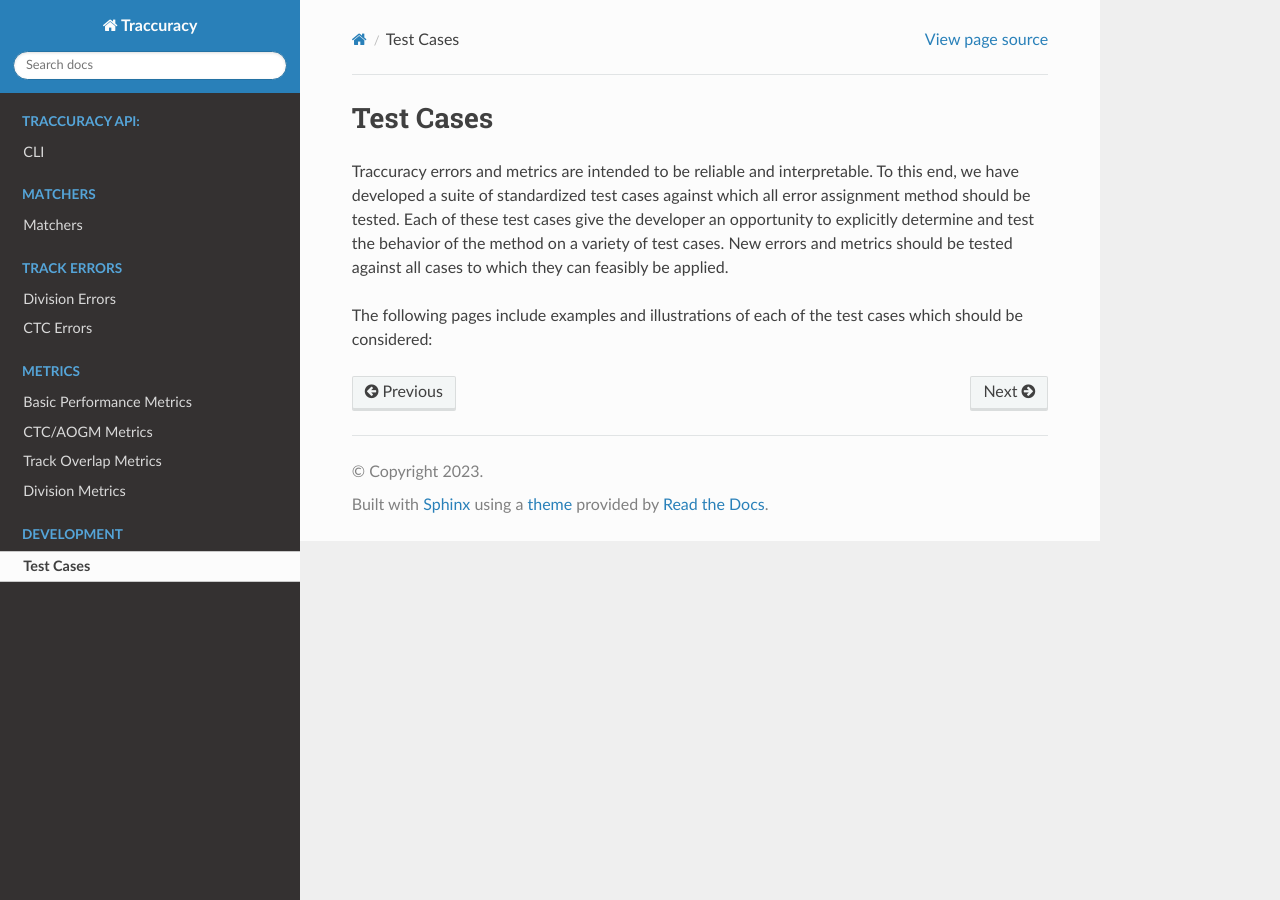
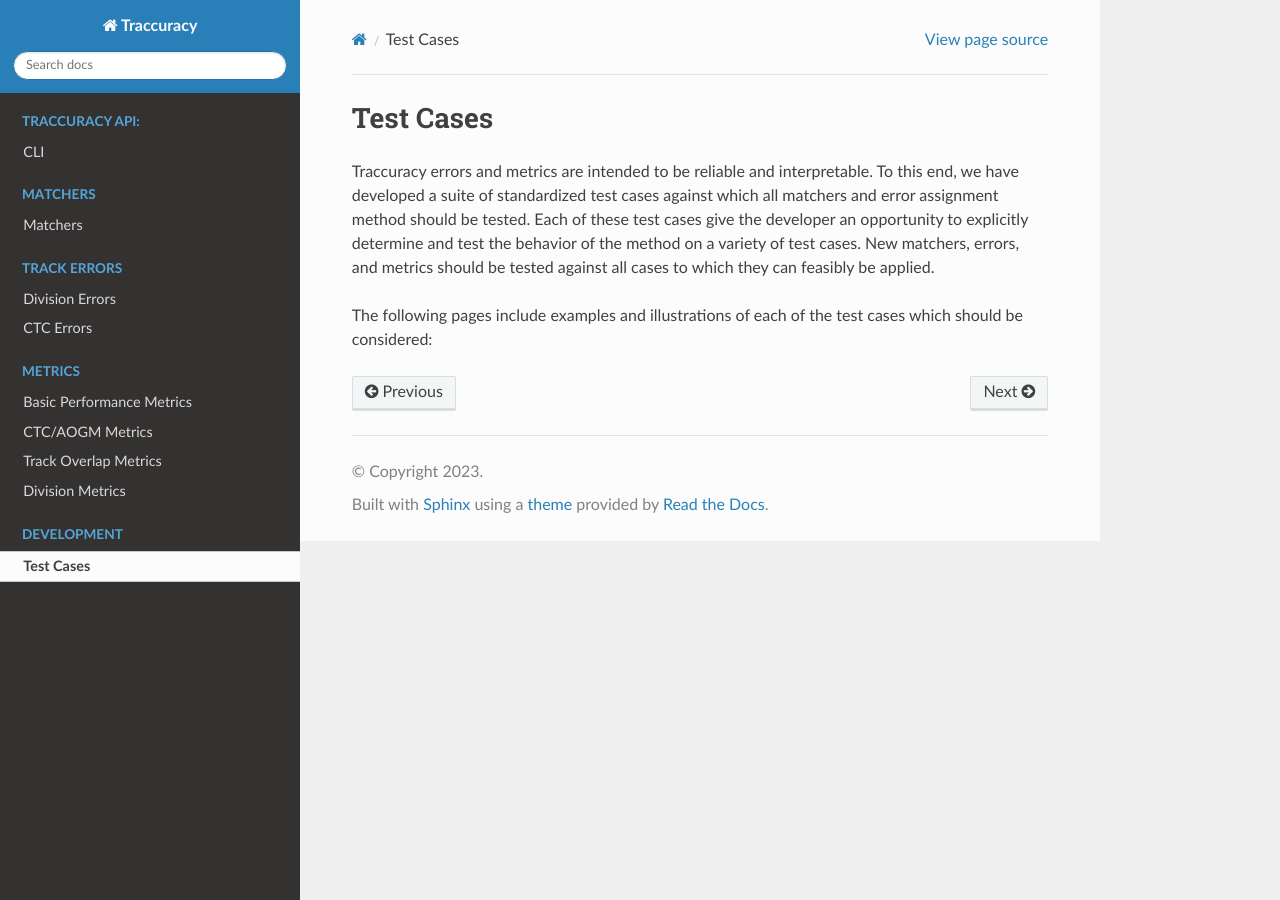
Before and after one commit to Janelia-Trackathon-2023/traccuracy, a Sphinx documentation site: the page built from docs/source/test_cases/index.rst, in a window 1280 px wide. Built offline with Sphinx 7.4.7 and the Read the Docs theme 3.1.0, drawn with Linux system fonts in a browser that asks for light colours; pages that are not in the unit, such as notebooks, are missing from menus.

Commit message:
Rename error cases to matchers, basic errors, and division errors

```diff
--- a/docs/source/test_cases/divisions.pct.py
+++ b/docs/source/test_cases/divisions.pct.py
@@ -9,14 +9,14 @@
 # ---
 
 # %% [markdown]
-# # Division Test Cases
+# # Division Error Test Cases
 
 # %% [markdown]
 # To facilitate testing, we have provided a suite of canonical examples that
 # cover the basic, simple scenarios that can occur in segmentation and tracking.
 # Here we describe them and show visualizations of each case.
 #
-# Metrics should test all the tracking cases. The examples are generated by
+# Metrics should test all the basic and division error cases. The examples are generated by
 # functions in the `tests/examples/` directory.
 
 # %% nbsphinx="hidden"
--- a/docs/source/test_cases/graphs.pct.py
+++ b/docs/source/test_cases/errors.pct.py
@@ -9,13 +9,13 @@
 # ---
 
 # %% [markdown]
-# # Graph Test Cases
+# # Basic Error Test Cases
 
 # %% [markdown] To facilitate testing, we have provided a suite of canonical
 # examples that cover the basic, simple scenarios that can occur in segmentation
 # and tracking. Here we describe them and show visualizations of each case.
 #
-# Metrics should test all the graph and division cases that are possible with
+# Metrics should test all the basic and division error cases that are possible with
 # the matchers that the metric supports. For example, if the metric requires a
 # one-to-one matching, it is not necessary to test the two-to-one or one-to-two
 # cases.
--- a/docs/source/test_cases/index.rst
+++ b/docs/source/test_cases/index.rst
@@ -1,13 +1,13 @@
 Test Cases
 ==========
 
-Traccuracy errors and metrics are intended to be reliable and interpretable. To this end, we have developed a suite of standardized test cases against which all error assignment method should be tested. Each of these test cases give the developer an opportunity to explicitly determine and test the behavior of the method on a variety of test cases. New errors and metrics should be tested against all cases to which they can feasibly be applied.
+Traccuracy errors and metrics are intended to be reliable and interpretable. To this end, we have developed a suite of standardized test cases against which all matchers and error assignment method should be tested. Each of these test cases give the developer an opportunity to explicitly determine and test the behavior of the method on a variety of test cases. New matchers, errors, and metrics should be tested against all cases to which they can feasibly be applied.
 
 The following pages include examples and illustrations of each of the test cases which should be considered:
 
 .. toctree::
    :maxdepth: 1
 
-   Segmentation <segmentation>
-   Graphs <graphs>
-   Divisions <divisions>
+   Matchers <matchers>
+   Basic Errors <errors>
+   Division Errors <divisions>
```
Also changed, not shown: docs/source/test_cases/matchers.pct.py (renamed from docs/source/test_cases/segmentation.pct.py).
